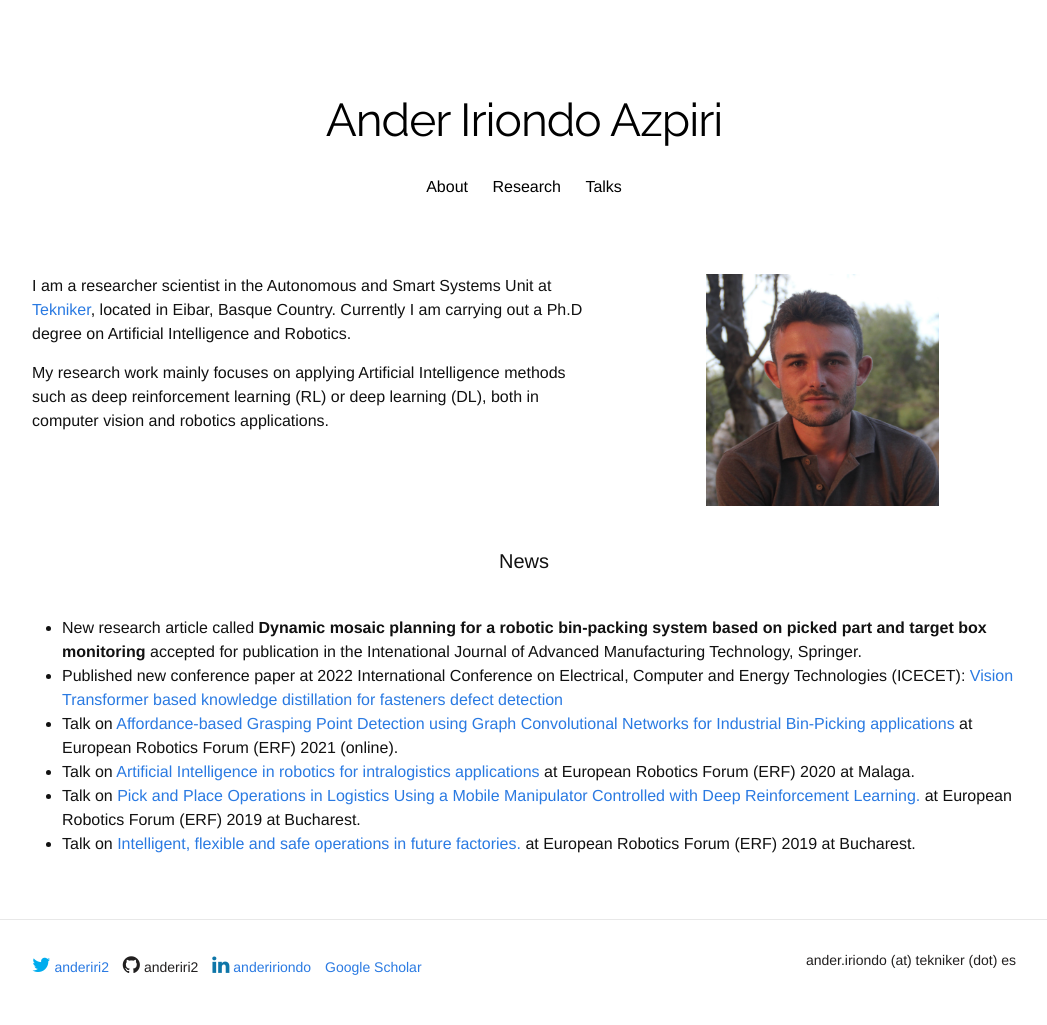
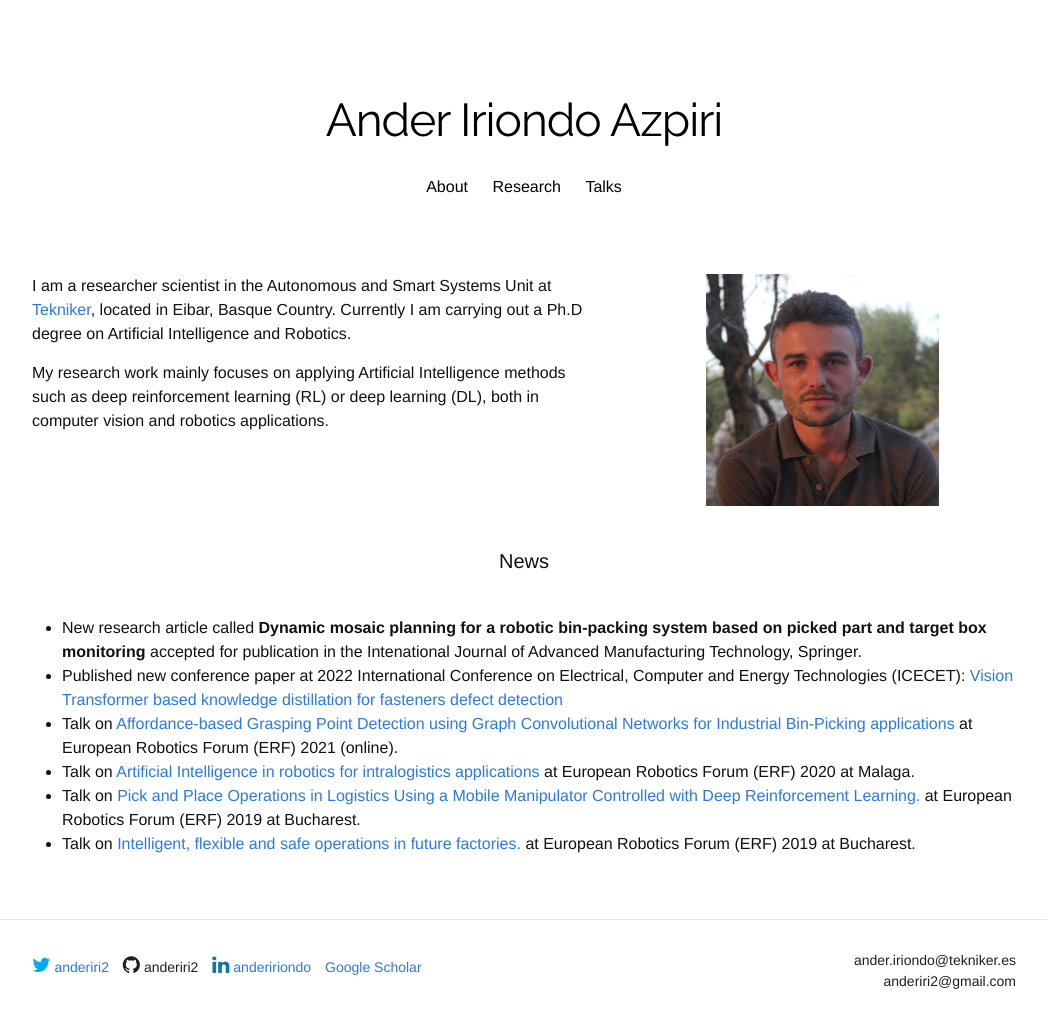
Before and after one commit to anderiri2/anderiri2.github.io, a Jekyll site: the page built from index.html, in a window 1280 px wide. Shown: the whole page, without its empty margins (116-1163 px from the left). Built offline with Jekyll 4.4.1, drawn with Linux system fonts in a browser that asks for light colours; nearby versions of some CDN libraries; some web fonts are replaced; a style sheet for code colours, icons or effects is not loaded.

Commit message:
Add secondary email address.

```diff
--- a/_layouts/layout.html
+++ b/_layouts/layout.html
@@ -75,7 +75,10 @@
       </div>
       <div class="force five columns">
         <p class="site-description">
-          <a href="mailto:ander.iriondo@tekniker.es" style="color:#211F1F">ander.iriondo (at) tekniker (dot) es</a>
+          <a href="mailto:ander.iriondo@tekniker.es" style="color:#211F1F">ander.iriondo@tekniker.es</a>
+        </p>
+        <p class="site-description">
+          <a href="mailto:anderiri2@gmail.com" style="color:#211F1F">anderiri2@gmail.com</a>
         </p>
       </div>
     </div>
```
